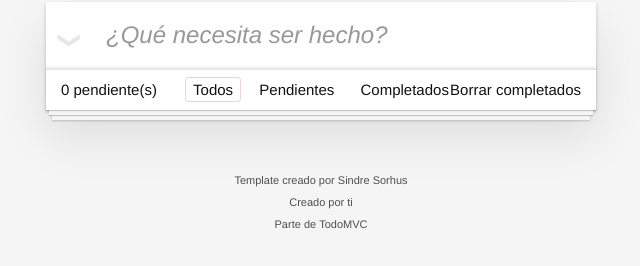
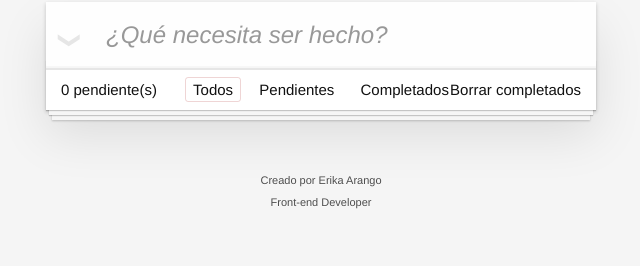
Before and after one commit to erikaArango/ToDo, a website built with webpack: page src/index.html in a window 1280 px wide. Shown: the part 128-394 px from the top of the page, without its empty margins (319-959 px from the left). Built offline with nearby package versions, Linux system fonts and the light colour scheme.

Commit message:
img Readme

```diff
--- a/src/index.html
+++ b/src/index.html
@@ -3,7 +3,7 @@
 	<head>
 		<meta charset="utf-8">
 		<meta name="viewport" content="width=device-width, initial-scale=1">
-		<title>Template • Todo Erika</title>
+		<title>Lista de Tareas • Todo </title>
 	</head>
 	<body>
 		<section class="todoapp">
@@ -11,36 +11,14 @@
 				<h1>Tareas</h1>
 				<input class="new-todo" placeholder="¿Qué necesita ser hecho?" autofocus>
 			</header>
-			<!-- This section should be hidden by default and shown when there are todos -->
 			<section class="main">
 				<input id="toggle-all" class="toggle-all" type="checkbox">
 				<label for="toggle-all">Mark all as complete</label>
 				<ul class="todo-list">
-					<!-- These are here just to show the structure of the list items
-					<!-- List items should get the class `editing` when editing and `completed` when marked as completed -->
-					<!-- <li class="completed" data-id="abc">
-						<div class="view">
-							<input class="toggle" type="checkbox" checked>
-							<label>probrar Js</label>
-							<button class="destroy"></button>
-						</div>
-						<input class="edit" value="Create a TodoMVC template">
-					</li>
-					<li>
-						<div class="view">
-							<input class="toggle" type="checkbox">
-							<label></label>
-							<button class="destroy"></button>
-						</div>
-						<input class="edit" value="Rule the web">
-					</li>  -->
 				</ul>
 			</section>
-			<!-- This footer should hidden by default and shown when there are todos -->
 			<footer class="footer">
-				<!-- This should be `0 items left` by default -->
 				<span class="todo-count"><strong>0</strong> pendiente(s)</span>
-				<!-- Remove this if you don't implement routing -->
 				<ul class="filters">
 					<li>
 						<a class="selected filtro"  href="#/">Todos</a>
@@ -52,16 +30,14 @@
 						<a class="filtro" href="#/completed">Completados</a>
 					</li>
 				</ul>
-				<!-- Hidden if no completed items are left ↓ -->
 				<button class="clear-completed">Borrar completados</button>
 			</footer>
 		</section>
 		<footer class="info">
 
-			<p>Template creado por <a href="http://sindresorhus.com">Sindre Sorhus</a></p>
-			<!-- Change this out with your name and url ↓ -->
-			<p>Creado por <a href="http://todomvc.com">ti</a></p>
-			<p>Parte de <a href="http://todomvc.com">TodoMVC</a></p>
+
+			<p>Creado por <a href="https://github.com/erikaArango">Erika Arango</a></p>
+			<p>Front-end Developer <a href="https://github.com/erikaArango"></a></p>
 		</footer>
 
 
--- a/src/index.js
+++ b/src/index.js
@@ -3,10 +3,8 @@ import './styles.css';
 import {Todo,TodoList} from './classes';
 import { crearTodoHtml } from './js/componentes';
 
-
 export const todoList = new TodoList();
 
 todoList.todos.forEach(crearTodoHtml);
 
-
 console.log('todos', todoList.todos);
```
Also changed, not shown: src/classes/todo-list.class.js (+5 -6 lines), src/js/componentes.js (+0 -8 lines), README.md, src/imgReadme/Captura de Pantalla 2022-05-02 a la(s) 06.36.39.png (added), 2 other files.
